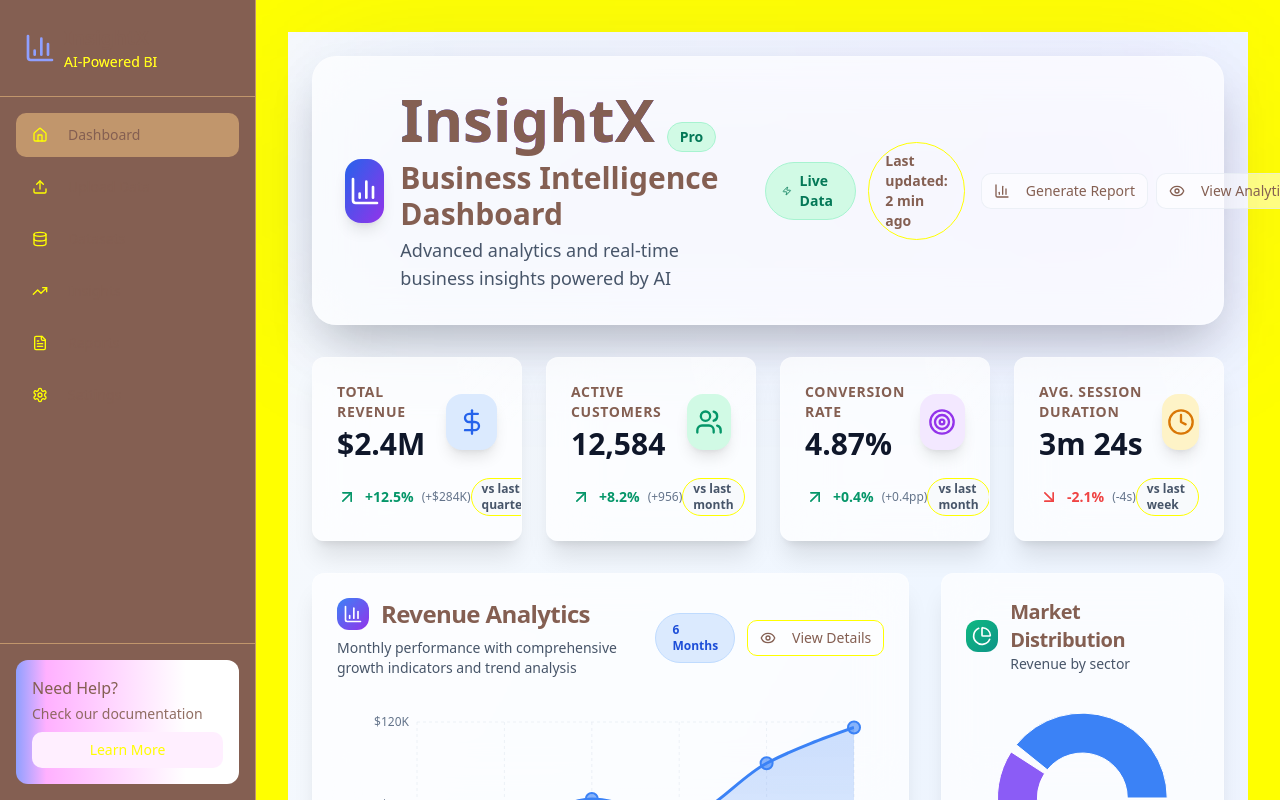
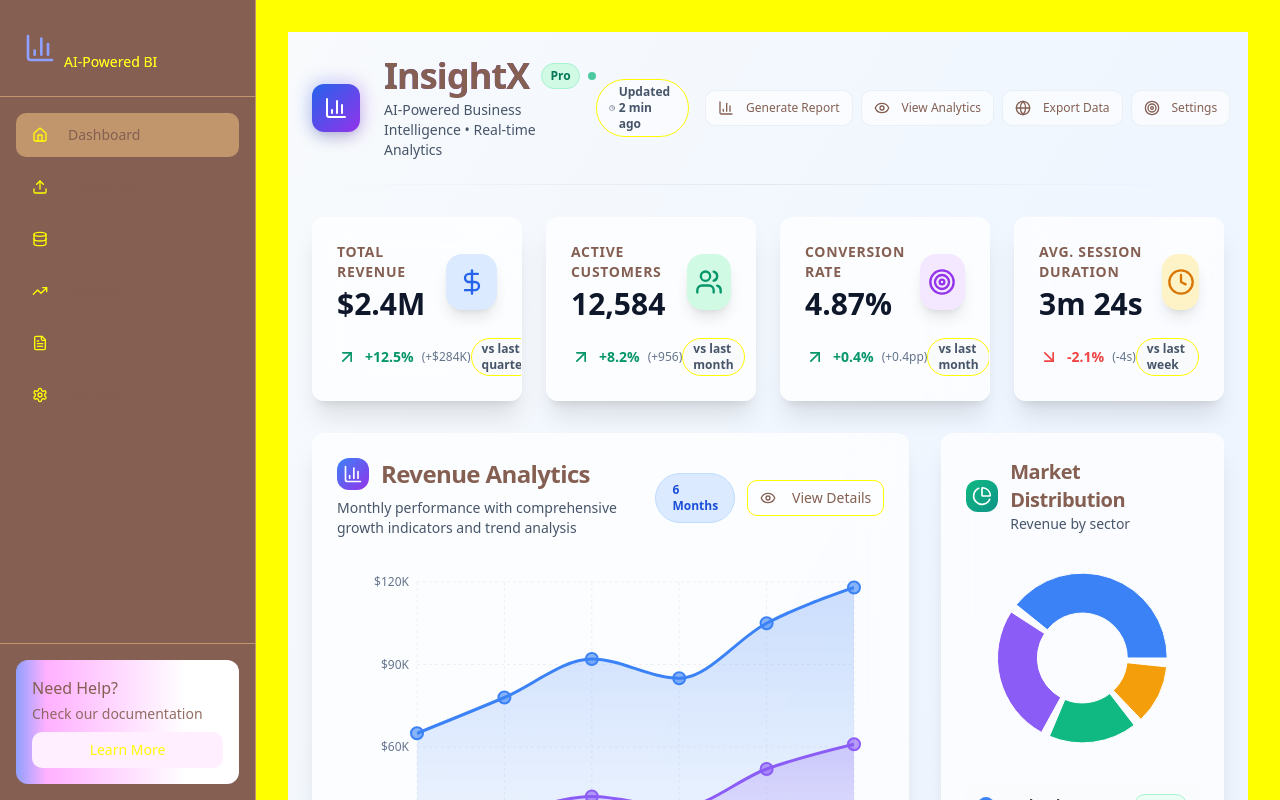
Before and after one commit to Rishita-rm/InsightX-AI-Powered-Business-Intelligence-Dashboard, a React (Vite) app: page / in a window 1280 px wide. Built offline with nearby package versions, Linux system fonts and the light colour scheme.

Commit message:
Refactor dashboard header for better branding
Move website name to a more prominent and creative location in the dashboard header to reduce bulkiness and improve branding.

```diff
--- a/src/components/Dashboard.tsx
+++ b/src/components/Dashboard.tsx
@@ -1,4 +1,3 @@
-
 import { BarChart, Bar, XAxis, YAxis, CartesianGrid, Tooltip, ResponsiveContainer, LineChart, Line, PieChart, Pie, Cell, AreaChart, Area, RadialBarChart, RadialBar } from 'recharts';
 import { Card, CardContent, CardDescription, CardHeader, CardTitle } from "@/components/ui/card";
 import { Badge } from "@/components/ui/badge";
@@ -100,58 +99,57 @@ const Dashboard = () => {
     <div className="min-h-screen bg-gradient-to-br from-slate-50 via-blue-50 to-indigo-50 p-6 space-y-8">
       {/* Enhanced Header Section with Brand */}
       <div className="relative">
-        <div className="absolute inset-0 bg-gradient-to-r from-blue-600/10 to-purple-600/10 rounded-3xl blur-3xl" />
-        <div className="relative bg-white/70 backdrop-blur-xl border border-white/20 rounded-3xl p-8 shadow-2xl">
-          <div className="flex flex-col lg:flex-row lg:items-center justify-between gap-6">
-            <div className="space-y-4">
-              <div className="flex items-center gap-4">
-                <div className="w-16 h-16 bg-gradient-to-br from-blue-600 to-purple-600 rounded-2xl flex items-center justify-center shadow-lg">
-                  <BarChart3 className="w-8 h-8 text-white" />
+        <div className="flex items-center justify-between">
+          {/* Creative Brand Section */}
+          <div className="flex items-center gap-6">
+            <div className="relative group">
+              <div className="absolute -inset-1 bg-gradient-to-r from-blue-600 to-purple-600 rounded-2xl blur opacity-25 group-hover:opacity-75 transition duration-1000 group-hover:duration-200"></div>
+              <div className="relative w-12 h-12 bg-gradient-to-br from-blue-600 to-purple-600 rounded-xl flex items-center justify-center shadow-lg">
+                <BarChart3 className="w-6 h-6 text-white" />
               </div>
-                <div>
-                  <div className="flex items-baseline gap-3 mb-2">
-                    <h1 className="text-6xl font-black bg-gradient-to-r from-blue-600 via-purple-600 to-indigo-700 bg-clip-text text-transparent">
+            </div>
+            <div className="space-y-1">
+              <div className="flex items-center gap-3">
+                <h1 className="text-4xl font-black tracking-tight bg-gradient-to-r from-blue-600 via-purple-600 to-indigo-700 bg-clip-text text-transparent">
                   InsightX
                 </h1>
-                    <Badge className="bg-emerald-100 text-emerald-700 border-emerald-200 px-3 py-1 text-sm font-bold">
+                <div className="flex items-center gap-2">
+                  <Badge className="bg-emerald-100 text-emerald-700 border-emerald-200 px-2 py-1 text-xs font-bold">
                     Pro
                   </Badge>
+                  <div className="w-2 h-2 bg-emerald-500 rounded-full animate-pulse"></div>
                 </div>
-                  <h2 className="text-3xl font-bold text-slate-900 mb-1">
-                    Business Intelligence Dashboard
-                  </h2>
-                  <p className="text-lg text-slate-600 font-medium">
-                    Advanced analytics and real-time business insights powered by AI
+              </div>
+              <p className="text-slate-600 font-medium text-sm">
+                AI-Powered Business Intelligence • Real-time Analytics
               </p>
             </div>
           </div>
-            </div>
-            <div className="flex flex-col sm:flex-row items-start sm:items-center gap-4">
-              <div className="flex items-center gap-3">
-                <Badge className="bg-emerald-100 text-emerald-700 border-emerald-200 px-4 py-2 text-sm font-semibold">
-                  <Zap className="w-4 h-4 mr-2" />
-                  Live Data
+
+          {/* Action Controls */}
+          <div className="flex items-center gap-4">
+            <Badge variant="outline" className="px-3 py-1 text-xs text-slate-600 bg-white/50">
+              <Clock className="w-3 h-3 mr-1" />
+              Updated 2 min ago
             </Badge>
-                <Badge variant="outline" className="px-4 py-2 text-sm">
-                  Last updated: 2 min ago
-                </Badge>
-              </div>
             <div className="flex gap-2">
               {quickActions.map((action, index) => (
                 <Button
                   key={index}
                   size="sm"
                   variant="outline"
-                    className="bg-white/50 hover:bg-white/80 transition-all duration-300 border-slate-200/60"
+                  className="bg-white/60 hover:bg-white/80 transition-all duration-200 border-slate-200/60 text-xs"
                 >
-                    <action.icon className="w-4 h-4 mr-2" />
+                  <action.icon className="w-3 h-3 mr-1" />
                   {action.title}
                 </Button>
               ))}
             </div>
           </div>
         </div>
-        </div>
+
+        {/* Subtle Divider */}
+        <div className="mt-6 h-px bg-gradient-to-r from-transparent via-slate-200 to-transparent"></div>
       </div>
 
       {/* Enhanced Metrics Grid */}
```
Lines whose indentation alone changed are shown as unchanged.
